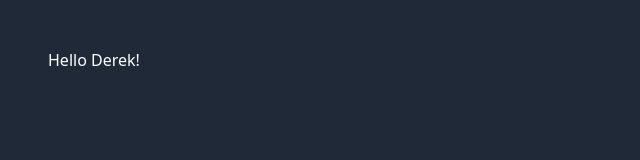
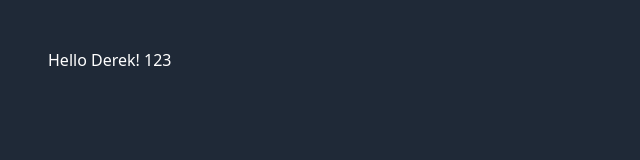
Before and after one commit to RedRe4per/test-next-init, a Next.js app: page / in a window 1280 px wide. Shown: the top 160 px of the page, without its empty margins (0-640 px from the left). Built offline with nearby package versions, Linux system fonts and the light colour scheme.

Commit message:
fix: text

```diff
--- a/pages/index.tsx
+++ b/pages/index.tsx
@@ -2,7 +2,7 @@ export default function Home(item: any = 0) {
   return (
     <>
       <main className="bg-gray-800 text-white h-[100vh] p-12">
-        <h1>Hello Derek!</h1>
+        <h1>Hello Derek! 123</h1>
       </main>
     </>
   );
```
